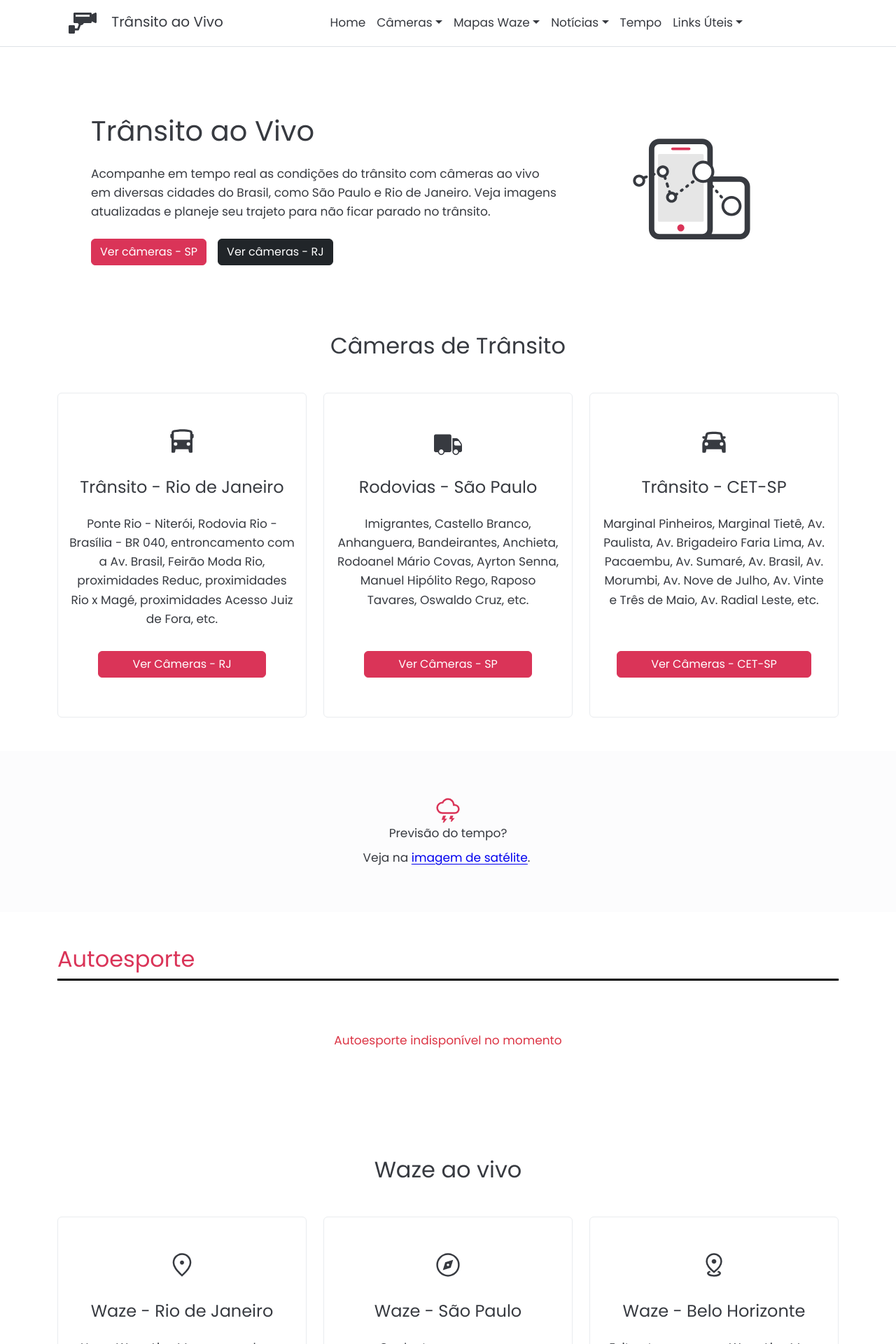
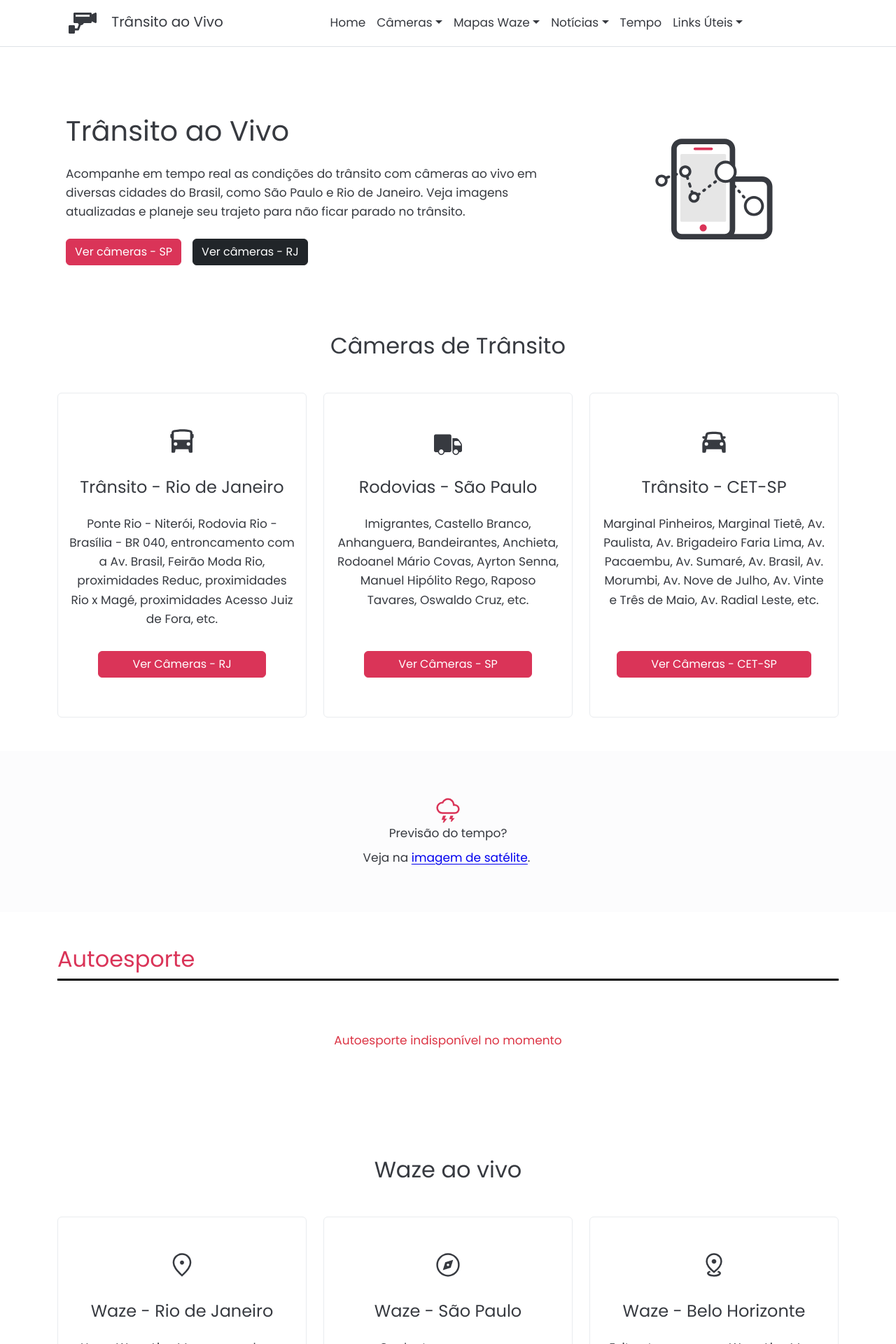
Before and after one commit to Sergio-Damm/transitoaovivo, a Jekyll site: the page built from index.html, in a window 1280 px wide. Shown: the top 1920 px of the page at 70% size. Built offline with Jekyll 4.4.1, drawn with Linux system fonts in a browser that asks for light colours; comment, search, counter and statistics services are not loaded.

Commit message:
<div class="col-md-8 mx-auto px-4 py-lg-0">

```diff
--- a/index.html
+++ b/index.html
@@ -6,8 +6,8 @@
 
 <section class="my-5">
 	<div class="container">
-		<div class="row d-flex align-items-center p-5">
-			<div class="col-md-8 mx-auto py-lg-0">
+		<div class="row d-flex align-items-center py-5">
+			<div class="col-md-8 mx-auto px-4 py-lg-0">
 				<h1 class="mb-4">Trânsito ao Vivo</h1>
 				<p class="mb-4">Acompanhe em tempo real as condições do trânsito com câmeras ao vivo em diversas cidades do Brasil, como São Paulo e Rio de Janeiro. Veja imagens atualizadas e planeje seu trajeto para não ficar parado no trânsito.</p>
 					<div class="d-grid gap-3 d-md-flex justify-content-center justify-content-md-start">
```
